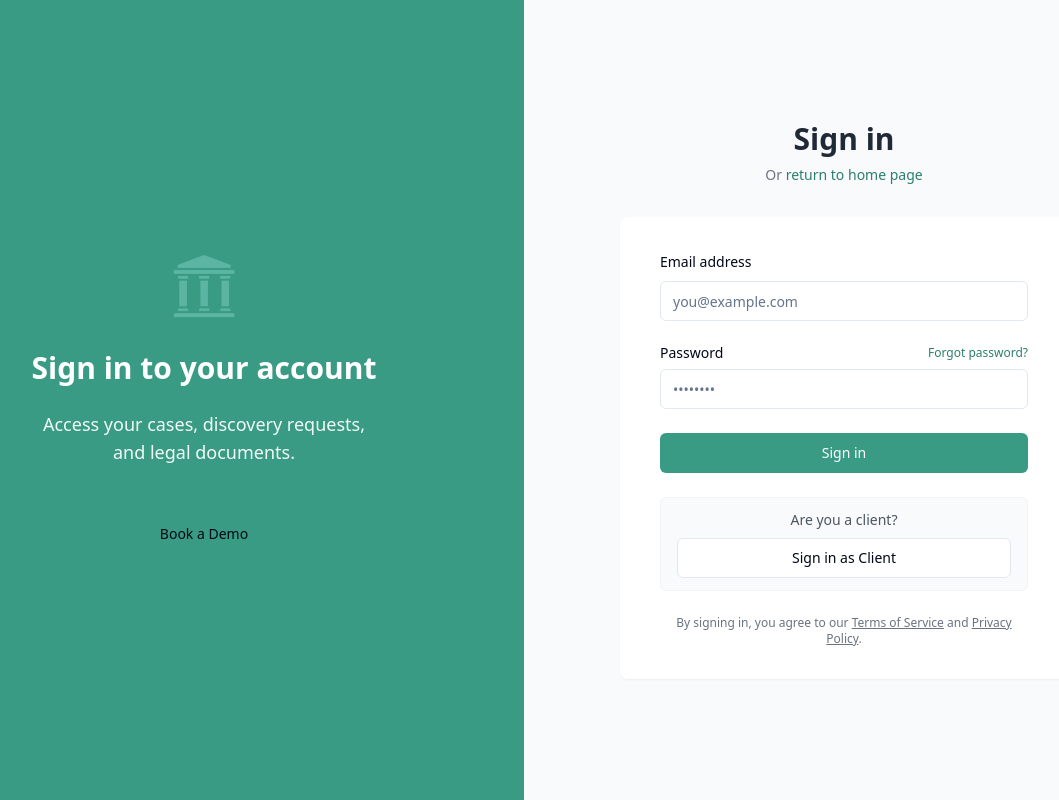
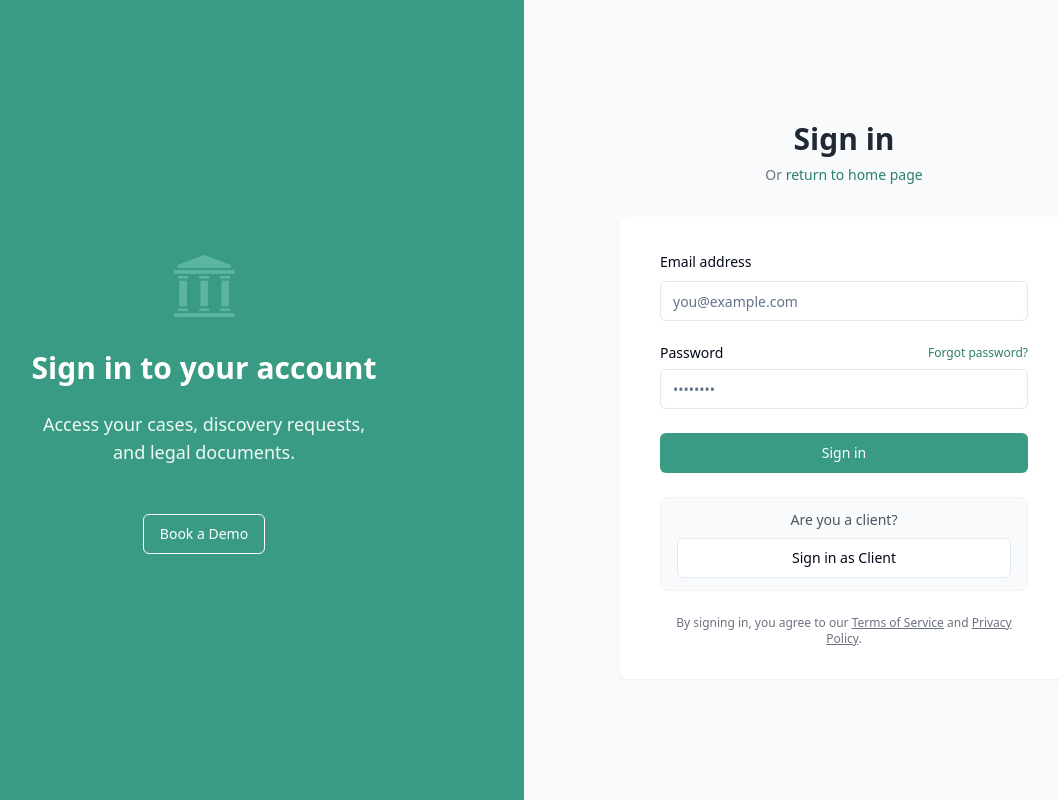
Before and after one commit to nipunbatra8/doculaw, a React (Vite) app: page /login in a window 1280 px wide. Shown: the whole page, without its empty margins (116-1175 px from the left). Built offline with nearby package versions, Linux system fonts and the light colour scheme.

Commit message:
Fix: LoginPage button variant error
Fixes a type error in LoginPage.tsx related to the button variant prop.

```diff
--- a/src/components/BookDemoButton.tsx
+++ b/src/components/BookDemoButton.tsx
@@ -1,3 +1,4 @@
+
 import { useState } from "react";
 import { Button } from "@/components/ui/button";
 import { Dialog, DialogContent, DialogHeader, DialogTitle } from "@/components/ui/dialog";
@@ -5,7 +6,7 @@ import CalendlyEmbed from "@/components/CalendlyEmbed";
 
 interface BookDemoButtonProps {
   className?: string;
-  variant?: "default" | "destructive" | "outline" | "secondary" | "ghost" | "link";
+  variant?: "default" | "destructive" | "outline" | "secondary" | "ghost" | "link" | "white-outline";
   size?: "default" | "sm" | "lg" | "icon";
   children?: React.ReactNode;
 }
--- a/src/components/ui/button.tsx
+++ b/src/components/ui/button.tsx
@@ -1,3 +1,4 @@
+
 import * as React from "react"
 import { Slot } from "@radix-ui/react-slot"
 import { cva, type VariantProps } from "class-variance-authority"
@@ -18,6 +19,7 @@ const buttonVariants = cva(
           "bg-secondary text-secondary-foreground hover:bg-secondary/80",
         ghost: "hover:bg-accent hover:text-accent-foreground",
         link: "text-primary underline-offset-4 hover:underline",
+        "white-outline": "border border-white bg-transparent text-white hover:bg-white/10",
       },
       size: {
         default: "h-10 px-4 py-2",
```
